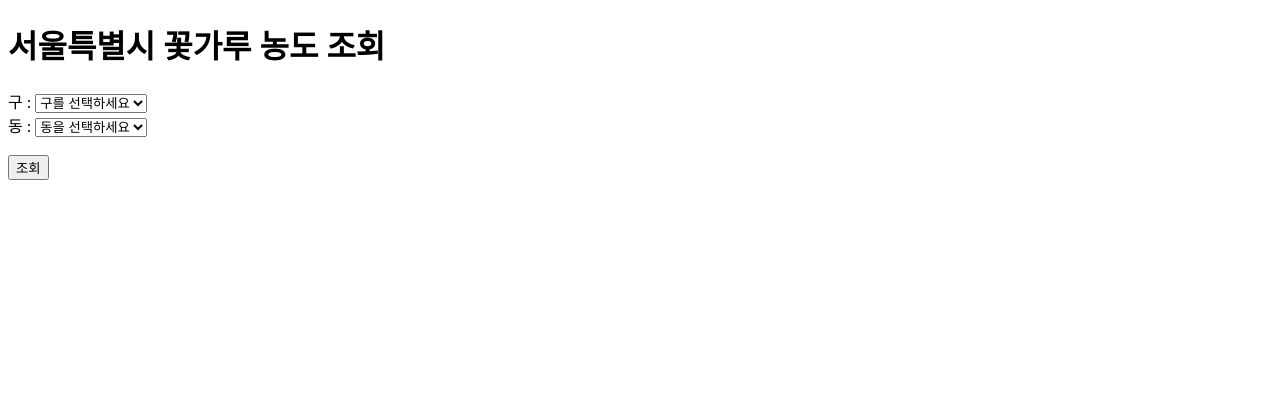
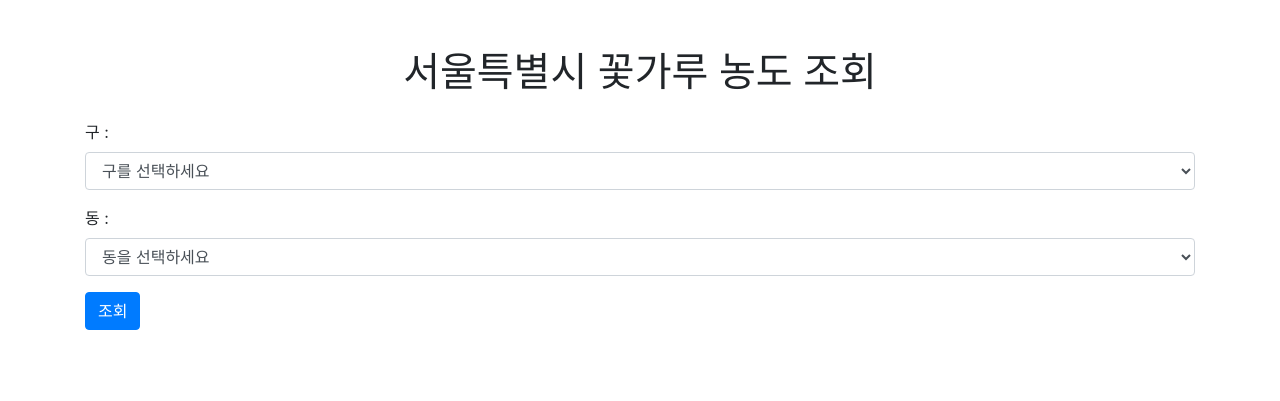
Before and after one commit to zelopy/de-3-6-1, a Django app: page /pollen/ in a window 1280 px wide. Shown: the top 401 px of the page. Run offline with Django 5.2, Linux system fonts and the light colour scheme; some libraries are stand-ins or nearby versions.

Commit message:
ui 수정

```diff
--- a/SeoulBikeWithPollen/pollen/templates/input.html
+++ b/SeoulBikeWithPollen/pollen/templates/input.html
@@ -3,51 +3,60 @@
 <head>
     <meta charset="UTF-8">
     <title>서울특별시 꽃가루 농도 조회</title>
+    <link href="https://maxcdn.bootstrapcdn.com/bootstrap/4.5.2/css/bootstrap.min.css" rel="stylesheet">
     <script src="https://code.jquery.com/jquery-3.6.0.min.js"></script>
 </head>
 <body>
 
-<h1>서울특별시 꽃가루 농도 조회</h1>
+<div class="container mt-5">
+    <h1 class="text-center mb-4">서울특별시 꽃가루 농도 조회</h1>
 
     <form id="pollenForm">
+        <div class="form-group">
             <label for="addr2">구 :</label>
-    <select id="addr2" name="addr2">
+            <select id="addr2" name="addr2" class="form-control">
                 <option value="">구를 선택하세요</option>
                 {% for entry in addr_data %}
                     <option value="{{ entry.addr2 }}">{{ entry.addr2 }}</option>
                 {% endfor %}
             </select>
+        </div>
+
+        <div class="form-group">
+            <label for="addr3">동 :</label>
+            <select id="addr3" name="addr3" class="form-control">
+                <option value="">동을 선택하세요</option>
+            </select>
+        </div>
+
+        <button type="submit" class="btn btn-primary">조회</button>
+    </form>
+
     <br>
 
-    <label for="addr3">동 :</label>
-    <select id="addr3" name="addr3">
-        <option value="">동을 선택하세요</option>
-    </select>
-    <br><br>
-    <button type="submit">조회</button>
-</form>
-<br>
-<div id="addr_code_result">
+    <div id="addr_code_result" class="mt-4">
         <!-- 행정코드 출력 위치 -->
     </div>
+
     <br>
-<div id="result">
+
+    <div id="result" class="mt-4">
         <!-- 꽃가루 출력 위치 -->
     </div>
+</div>
+
+<script src="https://maxcdn.bootstrapcdn.com/bootstrap/4.5.2/js/bootstrap.min.js"></script>
 
 <script>
     $(document).ready(function () {
         const addrData = {{ addr_data|safe }};
 
-        // 구 선택 시 동 옵션 업데이트
         $('#addr2').change(function () {
             const selectedAddr2 = $(this).val();
             const addr3List = addrData.filter(entry => entry.addr2 === selectedAddr2)[0].addr3;
 
-            // 동 옵션 초기화
             $('#addr3').empty();
 
-            // 동 옵션 추가
             for (const addr3 of addr3List) {
                 $('#addr3').append($('<option>', {
                     value: addr3.name,
@@ -56,14 +65,12 @@
             }
         });
 
-        // 폼 제출 시
         $('#pollenForm').submit(function (e) {
-            e.preventDefault();  // 기본 동작 방지
+            e.preventDefault();
 
             const addr2 = $('#addr2').val();
             const addr3Name = $('#addr3').val();
 
-            // 선택된 addr2와 addr3를 사용하여 addr_code 가져오기
             const addr3List = addrData.filter(entry => entry.addr2 === addr2)[0].addr3;
             const addr3 = addr3List.find(addr => addr.name === addr3Name);
             const addr_code = addr3 ? addr3.addr_code : null;
@@ -71,12 +78,13 @@
             if (addr_code) {
                 const pollen_type = 'pine';
                 $('#addr_code_result').html(`행정구역코드 : ${addr_code}`);
+
                 $.ajax({
                     type: "GET",
                     url: "api/",
                     data: {
-                        pollen_type: pollen_type,  // 꽃가루 종류 파라미터 추가
-                        area_no: addr_code // addr_code 파라미터 전달
+                        pollen_type: pollen_type,
+                        area_no: addr_code
                     },
                     success: function (response) {
                         if (response.error) {
```
Lines whose indentation alone changed are shown as unchanged.
